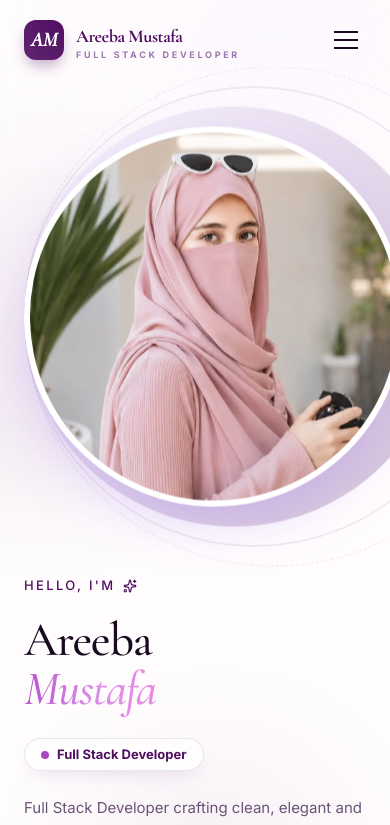
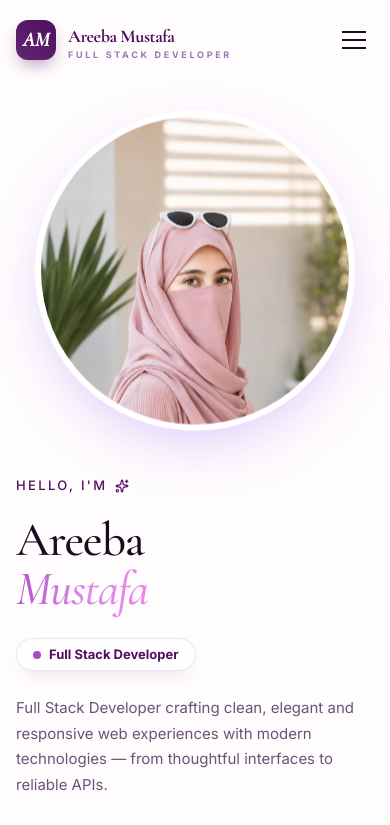
Before and after one commit to areebamustafa0/portfolio-web, a React (Vite) app: page / in a window 390 px wide. Shown: the top 825 px of the page. Built offline with nearby package versions, Linux system fonts and the light colour scheme.

Commit message:
Refine portfolio UI and optimize hero/about sections

```diff
--- a/index.html
+++ b/index.html
@@ -14,7 +14,7 @@
     <link rel="apple-touch-icon" href="/favicon.svg" />
     <link rel="preconnect" href="https://fonts.googleapis.com" />
     <link rel="preconnect" href="https://fonts.gstatic.com" crossorigin />
-    <link rel="preload" as="image" href="/images/hero-portrait.webp">
+    <link  rel="preload" as="image"  href="/images/hero-portrait.webp" fetchpriority="high"/>
     <link
       href="https://fonts.googleapis.com/css2?family=Cormorant+Garamond:ital,wght@0,300;0,400;0,500;0,600;0,700;1,400;1,500&family=Inter:wght@300;400;500;600;700&display=swap"
       rel="stylesheet"
--- a/src/App.tsx
+++ b/src/App.tsx
@@ -129,7 +129,7 @@ function Logo() {
         <div className="absolute inset-0 bg-gradient-to-tr from-white/10 to-transparent"></div>
       </div>
       <div className="flex flex-col leading-none">
-        <span className="font-serif text-lg font-bold tracking-tight text-[#500e61]" style={{ fontFamily: "'Cormorant Garamond', serif" }}>
+        <span className="truncate font-serif text-lg font-bold tracking-tight text-[#500e61]" style={{ fontFamily: "'Cormorant Garamond', serif" }}>
           Areeba Mustafa
         </span>
         <span className="text-[9px] font-bold uppercase tracking-[0.3em] text-[#9c78b0]">
@@ -239,12 +239,12 @@ function Navbar() {
 
   return (
     <header
-      className={`fixed top-0 left-0 right-0 z-50 transition-all duration-500 ${
+      className={`fixed inset-x-0 top-0 z-50 w-full transition-all duration-500 ${
         scrolled ? "py-3" : "py-5"
       }`}
     >
       <nav
-        className={`mx-auto max-w-[1280px] px-6 transition-all duration-500 ${
+        className={`mx-auto w-full max-w-7xl px-4 sm:px-6 transition-all duration-500 ${
           scrolled
             ? "rounded-[20px] border border-[#f0e6f5] bg-white/80 backdrop-blur-xl shadow-[0_8px_32px_-8px_rgba(80,14,97,0.08)] py-3 px-6"
             : ""
@@ -335,35 +335,35 @@ function Navbar() {
 function Hero() {
   return (
     <section
-      id="home"
-      className="relative min-h-screen flex items-center overflow-hidden pt-32 pb-20 px-6"
+       id="home"
+       className="relative min-h-screen flex items-center overflow-x-clip pt-28 sm:pt-32 pb-16 sm:pb-20 px-4 sm:px-6"
     >
       {/* Decorative background blobs */}
-      <div className="absolute -left-32 top-40 h-80 w-80 rounded-full bg-gradient-to-br from-light-purple to-primary/20 blur-3xl opacity-70" />
-      <div className="absolute -right-32 -top-20 h-96 w-96 rounded-full bg-gradient-to-br from-lavender to-light-purple/50 blur-3xl opacity-60" />
-      <div className="absolute right-10 bottom-10 h-64 w-64 rounded-full bg-gradient-to-br from-primary/10 to-transparent blur-3xl" />
+      <div className="absolute -left-40 top-40 hidden h-80 w-80 rounded-full bg-gradient-to-br from-light-purple to-primary/20 blur-3xl opacity-70 lg:block" />
+      <div className="absolute -right-40 -top-20 hidden h-96 w-96 rounded-full bg-gradient-to-br from-lavender to-light-purple/50 blur-3xl opacity-60 lg:block" />
+      <div className="absolute bottom-10 right-10 hidden h-64 w-64 rounded-full bg-gradient-to-br from-primary/10 to-transparent blur-3xl lg:block" />
 
       {/* Decorative dots (top right) */}
-      <div className="absolute right-10 top-32 hidden lg:grid grid-cols-5 gap-1.5 opacity-40">
+      <div className="absolute right-10 top-32 hidden xl:grid grid-cols-5 gap-1.5 opacity-40">
         {Array.from({ length: 15 }).map((_, i) => (
           <span key={i} className="block h-1 w-1 rounded-full bg-primary/30" />
         ))}
       </div>
 
       {/* Decorative dots (top left) */}
-      <div className="absolute left-10 top-40 hidden lg:grid grid-cols-4 gap-1.5 opacity-40">
+      <div className="absolute left-10 top-40 hidden xl:grid grid-cols-4 gap-1.5 opacity-40">
         {Array.from({ length: 20 }).map((_, i) => (
           <span key={i} className="block h-1.5 w-1.5 rounded-full bg-primary/20" />
         ))}
       </div>
 
       {/* Sparkles */}
-      <Sparkles className="absolute right-[32%] top-[22%] h-5 w-5 text-primary/50 sparkle hidden lg:block" />
-      <Sparkles className="absolute right-[22%] top-[30%] h-4 w-4 text-light-purple/80 sparkle sparkle-delay-1 hidden lg:block" />
-      <Sparkles className="absolute left-[32%] top-[28%] h-3 w-3 text-primary/60 sparkle sparkle-delay-2 hidden lg:block" />
-      <Sparkles className="absolute left-[22%] bottom-[25%] h-4 w-4 text-light-purple/70 sparkle sparkle-delay-3 hidden lg:block" />
+      <Sparkles className="absolute right-[32%] top-[22%] h-5 w-5 text-primary/50 sparkle hidden xl:block" />
+      <Sparkles className="absolute right-[22%] top-[30%] h-4 w-4 text-light-purple/80 sparkle sparkle-delay-1 hidden xl:block" />
+      <Sparkles className="absolute left-[32%] top-[28%] h-3 w-3 text-primary/60 sparkle sparkle-delay-2 hidden xl:block" />
+      <Sparkles className="absolute left-[22%] bottom-[25%] h-4 w-4 text-light-purple/70 sparkle sparkle-delay-3 hidden xl:block" />
 
-      <div className="relative mx-auto max-w-[1280px] w-full grid lg:grid-cols-2 gap-16 items-center">
+      <div className="relative mx-auto max-w-7xl w-full grid lg:grid-cols-2 gap-10 lg:gap-16 items-center">
         {/* Left */}
         <div className="order-2 lg:order-1">
           <SectionLabel>Hello, I'm</SectionLabel>
@@ -413,16 +413,18 @@ function Hero() {
 
         {/* Right - portrait */}
         <div className="order-1 lg:order-2 flex justify-center lg:justify-end">
-          <div className="relative float">
+        <div className=" relative float h-[320px] w-[320px] md:h-[380px] md:w-[380px] lg:h-[530px] lg:w-[530px] flex items-center justify-center "
+>
             {/* Gradient circle behind */}
-            <div className="absolute inset-0 m-auto h-[420px] w-[420px] lg:h-[500px] lg:w-[500px] rounded-full bg-gradient-to-br from-lavender via-light-purple to-primary/25" />
+            <div className="absolute inset-0 m-auto  h-[300px] w-[300px]  md:h-[360px] md:w-[360px]  lg:h-[470px] lg:w-[470px] rounded-full bg-gradient-to-br from-lavender via-light-purple to-primary/25"
+/>
             {/* Thin ring */}
-            <div className="absolute inset-0 m-auto h-[460px] w-[460px] lg:h-[540px] lg:w-[540px] rounded-full border border-primary/15" />
-            <div className="absolute inset-0 m-auto h-[500px] w-[500px] lg:h-[580px] lg:w-[580px] rounded-full border border-dashed border-primary/10" />
+            <div className="absolute inset-0 m-auto hidden xl:block h-[490px] w-[490px] rounded-full border border-primary/15" />
+            <div className="absolute inset-0 m-auto hidden xl:block h-[580px] w-[580px] rounded-full border border-dashed border-primary/10" />
 
             {/* Floral decorative branch */}
             <svg
-              className="absolute -right-8 -bottom-6 h-40 w-40 text-primary/30 hidden lg:block"
+              className="absolute right-6 bottom-2 h-40 w-40 text-primary/30 hidden xl:block"
               viewBox="0 0 200 200"
               fill="none"
               stroke="currentColor"
@@ -443,7 +445,11 @@ function Hero() {
             </svg>
 
             {/* Image */}
-            <div className="relative h-[380px] w-[380px] lg:h-[460px] lg:w-[460px] overflow-hidden rounded-full border-[6px] border-white shadow-[0_20px_60px_-15px_rgba(139,92,246,0.35)]">
+            <div className="relative
+                     h-[320px] w-[320px]
+                     md:h-[380px] md:w-[380px]
+                     lg:h-[440px] lg:w-[440px]
+                    overflow-hidden rounded-full border-[6px] border-white shadow-[0_20px_60px_-15px_rgba(139,92,246,0.35)]">
               <img
                 src="/images/hero-portrait.webp"
                 fetchPriority="high"
@@ -456,7 +462,7 @@ function Hero() {
 
             {/* Curved arrow pointing down */}
             <svg
-              className="absolute -left-12 -bottom-8 h-12 w-12 text-primary/50 hidden lg:block"
+              className="absolute -left-3 bottom-4 h-12 w-12 text-primary/50 hidden xl:block"
               viewBox="0 0 100 100"
               fill="none"
               stroke="currentColor"
@@ -482,7 +488,7 @@ function Hero() {
 function Projects() {
   return (
     <section id="projects" className="relative py-32 px-6">
-      <div className="mx-auto max-w-[1280px]">
+      <div className="mx-auto max-w-7xl">
         <div className="mb-16 flex flex-col gap-6 md:flex-row md:items-end md:justify-between">
           <div className="max-w-2xl">
             <SectionLabel>Featured Projects</SectionLabel>
@@ -528,7 +534,7 @@ function ProjectRow({
     <article
       className="group relative rounded-[24px] border border-[#f0e6f5] bg-white p-6 md:p-8 shadow-[0_4px_24px_-8px_rgba(80,14,97,0.06)] transition-all duration-500 hover:shadow-[0_24px_48px_-12px_rgba(80,14,97,0.12)] hover:border-[#ab48c2]/30"
     >
-      <div className="grid lg:grid-cols-[auto_1fr_auto] gap-8 lg:gap-10 items-center">
+      <div className="grid xl:grid-cols-[auto_1fr_auto] gap-8 lg:gap-10 items-center">
         {/* Number */}
         <div className="flex lg:flex-col items-center lg:items-start gap-4">
           <span
@@ -545,7 +551,7 @@ function ProjectRow({
 
         {/* Screenshot */}
         <div className="overflow-hidden rounded-2xl border border-border bg-lavender/20 group-hover:border-primary/20 transition-all duration-500">
-          <div className="aspect-[16/9] overflow-hidden">
+          <div className="aspect-video overflow-hidden rounded-xl">
             <img
               src={project.image}
               alt={project.name}
@@ -617,11 +623,15 @@ function ProjectRow({
 function AboutSection() {
   return (
     <section id="about" className="relative py-32 px-6">
-      <div className="mx-auto max-w-[1280px]">
-        <div className="grid lg:grid-cols-[0.9fr_1.1fr] gap-12 lg:gap-20 items-center rounded-[36px] border border-border bg-white p-8 md:p-12 lg:p-16 shadow-[0_2px_30px_-12px_rgba(139,92,246,0.1)]">
-          <div className="relative flex justify-center lg:justify-start">
-            <div className="absolute inset-0 m-auto h-[300px] w-[300px] rounded-full bg-gradient-to-br from-lavender via-light-purple to-primary/30 blur-sm" />
-            <div className="relative h-[260px] w-[260px] overflow-hidden rounded-full border-[7px] border-white shadow-[0_18px_42px_-18px_rgba(139,92,246,0.34)] md:h-[320px] md:w-[320px]">
+      <div className="mx-auto max-w-7xl">
+        <div className="grid lg:grid-cols-[380px_1fr] gap-12 lg:gap-20 items-center rounded-[36px] border border-border bg-white p-8 md:p-12 lg:p-16 shadow-[0_2px_30px_-12px_rgba(139,92,246,0.1)]">
+          <div className="relative flex justify-center">
+          <div className="absolute inset-0 m-auto h-[300px] w-[300px] md:h-[360px] md:w-[360px] lg:h-[340px] lg:w-[340px] rounded-full bg-gradient-to-br from-lavender via-light-purple to-primary/30 blur-sm" />
+            <div className="relative h-[220px] w-[220px]
+                               sm:h-[260px] sm:w-[260px]
+                               md:h-[300px] md:w-[300px]
+                               lg:h-[320px] lg:w-[320px]
+            overflow-hidden rounded-full border-[7px] border-white shadow-[0_18px_42px_-18px_rgba(139,92,246,0.34)] ">
               <img
                 src="/images/about-portrait.webp"
                 fetchPriority="high"
@@ -632,7 +642,7 @@ function AboutSection() {
               />
             </div>
             <svg
-              className="absolute bottom-2 left-1/2 h-24 w-24 -translate-x-[120%] text-primary/30 md:bottom-6"
+              className="absolute -bottom-4 left-6 h-20 w-20 text-primary/25 hidden lg:block"
               viewBox="0 0 120 120"
               fill="none"
             >
@@ -706,7 +716,7 @@ function AboutSection() {
 function TechStackSection() {
   return (
     <section id="stack" className="relative py-32 px-6">
-      <div className="mx-auto max-w-[1280px]">
+      <div className="mx-auto max-w-7xl">
         <div className="mx-auto max-w-3xl text-center">
           <SectionLabel>Tech Stack</SectionLabel>
           <h2
@@ -807,8 +817,8 @@ function TechCard({ name }: { name: string }) {
 function Contact() {
   return (
     <section id="contact" className="relative py-32 px-6">
-      <div className="mx-auto max-w-[1280px]">
-        <div className="relative overflow-visible rounded-[32px] border border-border bg-gradient-to-br from-white via-lavender/30 to-light-purple/20 p-10 md:p-16 shadow-[0_2px_30px_-10px_rgba(139,92,246,0.12)]">
+      <div className="mx-auto max-w-7xl">
+        <div className="relative overflow-hidden rounded-[32px] border border-border bg-gradient-to-br from-white via-lavender/30 to-light-purple/20 p-10 md:p-16 shadow-[0_2px_30px_-10px_rgba(139,92,246,0.12)]">
           {/* Decorative florals */}
           <svg
             className="absolute right-6 bottom-4 h-36 w-36 text-primary/25 hidden md:block"
@@ -928,7 +938,7 @@ function ContactItem({
 function Footer() {
   return (
     <footer className="px-6 pb-8">
-      <div className="mx-auto max-w-[1280px] rounded-[32px] borderborder-[#f0e6f5] bg-white shadow-[0_-8px_40px_-20px_rgba(80,14,97,0.12)]">
+      <div className="mx-auto max-w-7xl rounded-[32px] border border-[#f0e6f5] bg-white shadow-[0_-8px_40px_-20px_rgba(80,14,97,0.12)]">
         {/* Top row */}
         <div className="grid gap-10 border-b border-[#f0e6f5] px-8 py-12 md:grid-cols-[1.4fr_1fr_1fr] md:px-14">
           {/* Brand */}
@@ -1060,7 +1070,7 @@ function ScrollToTop() {
 
 export default function App() {
   return (
-    <div className="relative min-h-screen bg-bg font-sans text-text overflow-x-hidden">
+    <div className="relative min-h-screen bg-bg font-sans text-text overflow-x-clip">
       <Navbar />
       <main>
         <Hero />
--- a/src/index.css
+++ b/src/index.css
@@ -22,15 +22,25 @@
   --color-border: #f0e6f5;
 }
 
-html {
-  scroll-behavior: smooth;
+html,
+body {
+  width: 100%;
+  overflow-x: hidden;
+}
+
+*,
+*::before,
+*::after {
+  box-sizing: border-box;
 }
 
 body {
+  margin: 0;
+  overflow-x: hidden;
   font-family: var(--font-sans);
   background:
-    radial-gradient(circle at 0% 0%, rgba(171, 72, 194, 0.08), transparent 40%),
-    radial-gradient(circle at 100% 100%, rgba(235, 138, 227, 0.1), transparent 40%),
+    radial-gradient(circle at 0% 0%, rgba(171,72,194,.08), transparent 40%),
+    radial-gradient(circle at 100% 100%, rgba(235,138,227,.10), transparent 40%),
     var(--color-bg);
   color: var(--color-text);
   -webkit-font-smoothing: antialiased;
@@ -65,6 +75,7 @@ body {
 }
 .sparkle {
   animation: sparkle 3s ease-in-out infinite;
+  will-change: transform, opacity;
 }
 
 /* Float animation */
@@ -74,8 +85,14 @@ body {
 }
 .float {
   animation: float 6s ease-in-out infinite;
+  will-change: transform;
 }
 
 section {
   scroll-margin-top: 100px;
 }
+img {
+  display: block;
+  max-width: 100%;
+  height: auto;
+}
```
